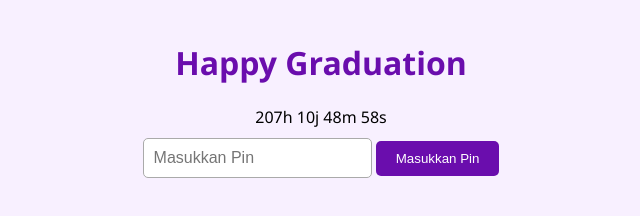
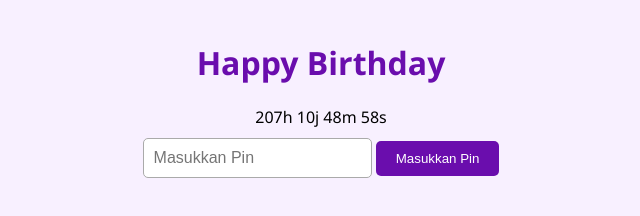
Before and after one commit to soulsanne/TEST3, a plain HTML site: page index.html in a window 1280 px wide. Shown: the whole page, without its empty margins (319-959 px from the left). Drawn offline with Linux system fonts and the light colour scheme.

Commit message:
Update index.html

```diff
--- a/index.html
+++ b/index.html
@@ -12,7 +12,7 @@
 
   <!-- Halaman Countdown -->
   <div id="countdownPage">
-    <h1>Happy Graduation</h1>
+    <h1>Happy Birthday </h1>
     <div id="countdown"></div>
     <input type="text" id="pinInput" placeholder="Masukkan Pin" />
     <button onclick="checkPin()">Masukkan Pin</button>
```
